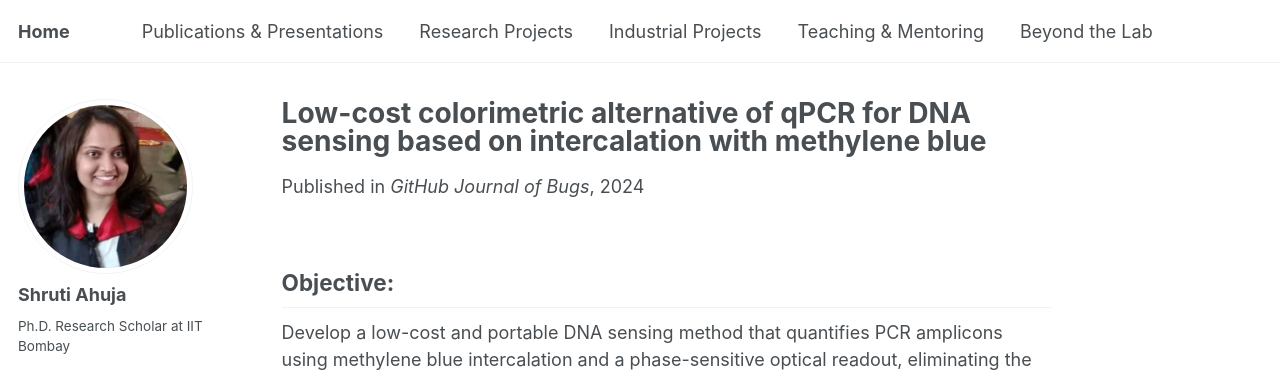
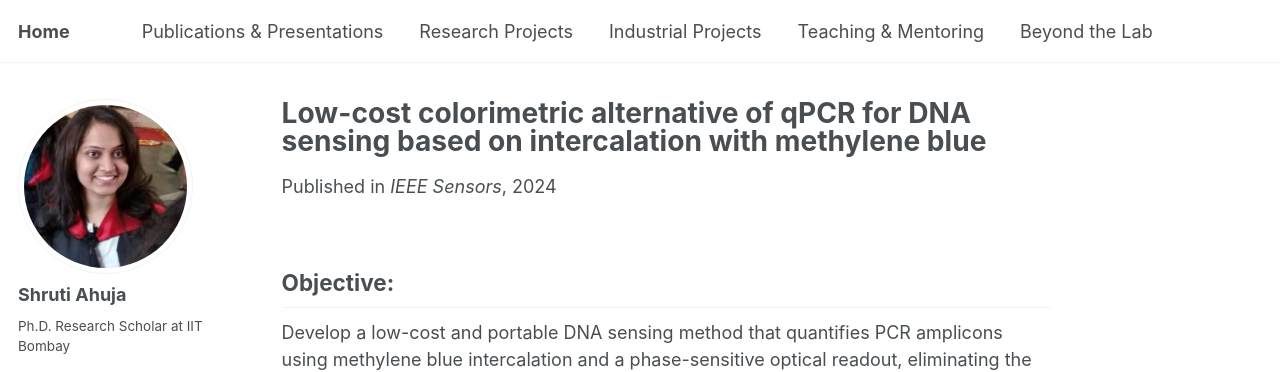
Before and after one commit to shrutiahuja/shrutiahuja.github.io, a Jekyll site: the page built from _publications/2022-10-30-psd.md, in a window 1280 px wide and 900 px high. Shown: the top 372 px of the window. Built offline with Jekyll 4.4.1, drawn with Linux system fonts in a browser that asks for light colours; some web fonts are replaced; a script that is not in the unit is left out.

Commit message:
Update 2022-10-30-psd.md

```diff
--- a/_publications/2022-10-30-psd.md
+++ b/_publications/2022-10-30-psd.md
@@ -5,8 +5,8 @@ category: conferences
 permalink: /publication/2022-10-30-psd
 excerpt: 'A low-cost, colorimetric DNA detection approach based on methylene blue intercalation and optical phase-sensitive detection. The system quantifies amplified DNA without the need for qPCR instrumentation, offering an affordable alternative for nucleic-acid sensing.'
 date: 2024-02-17
-venue: 'GitHub Journal of Bugs'
-paperurl: 'https://academicpages.github.io/files/paper3.pdf'
+venue: 'IEEE Sensors'
+paperurl: 'https://ieeexplore.ieee.org/abstract/document/9967202'
 Recommended citation: 'Nandeshwar, R.,  Kulkarni, A., Ahuja, S. et.al. "Low-cost colorimetric alternative of qPCR for DNA sensing based on intercalation with methylene blue," 2022 IEEE Sensors, Dallas, TX, USA, (2022).'
 
 ---
```
